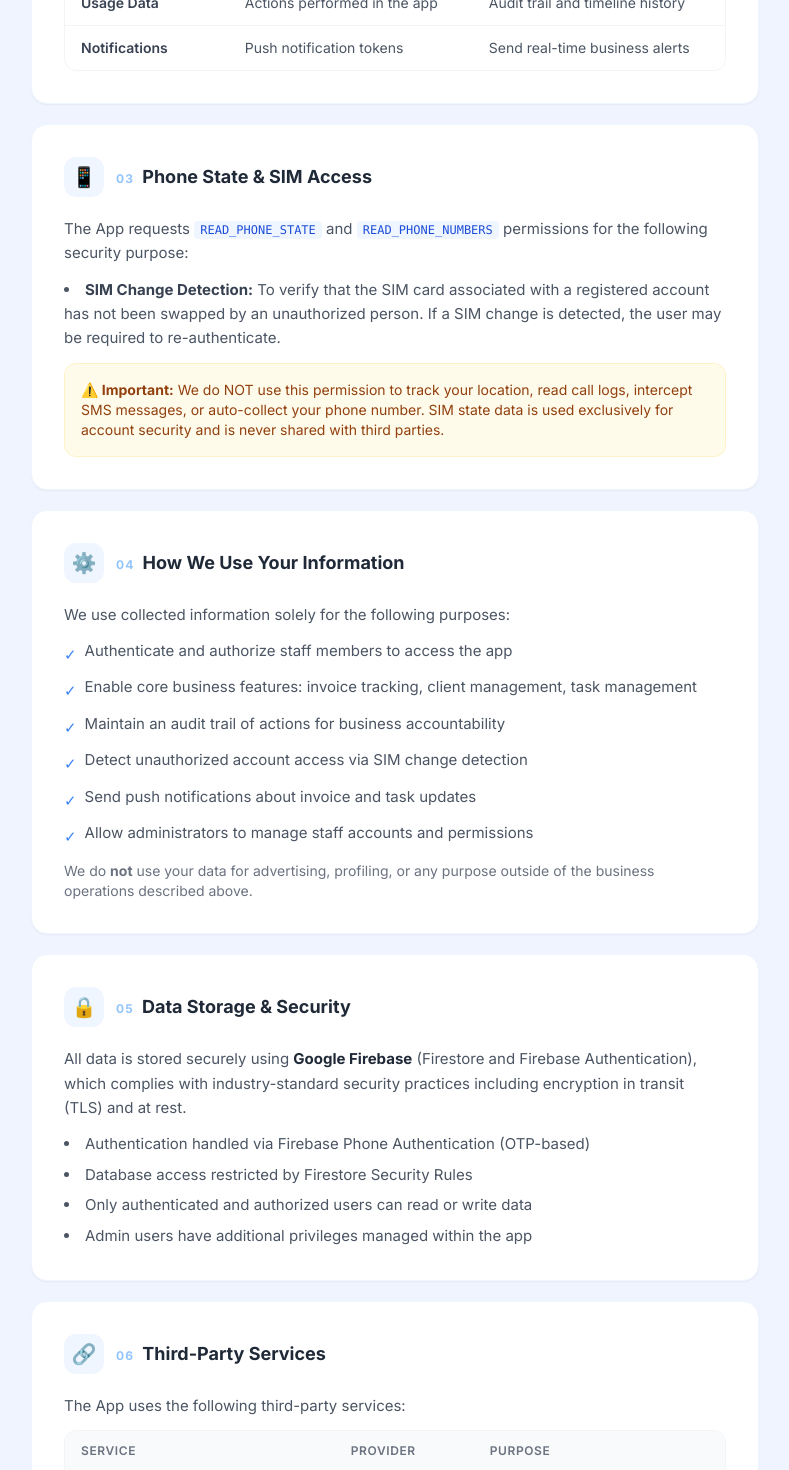
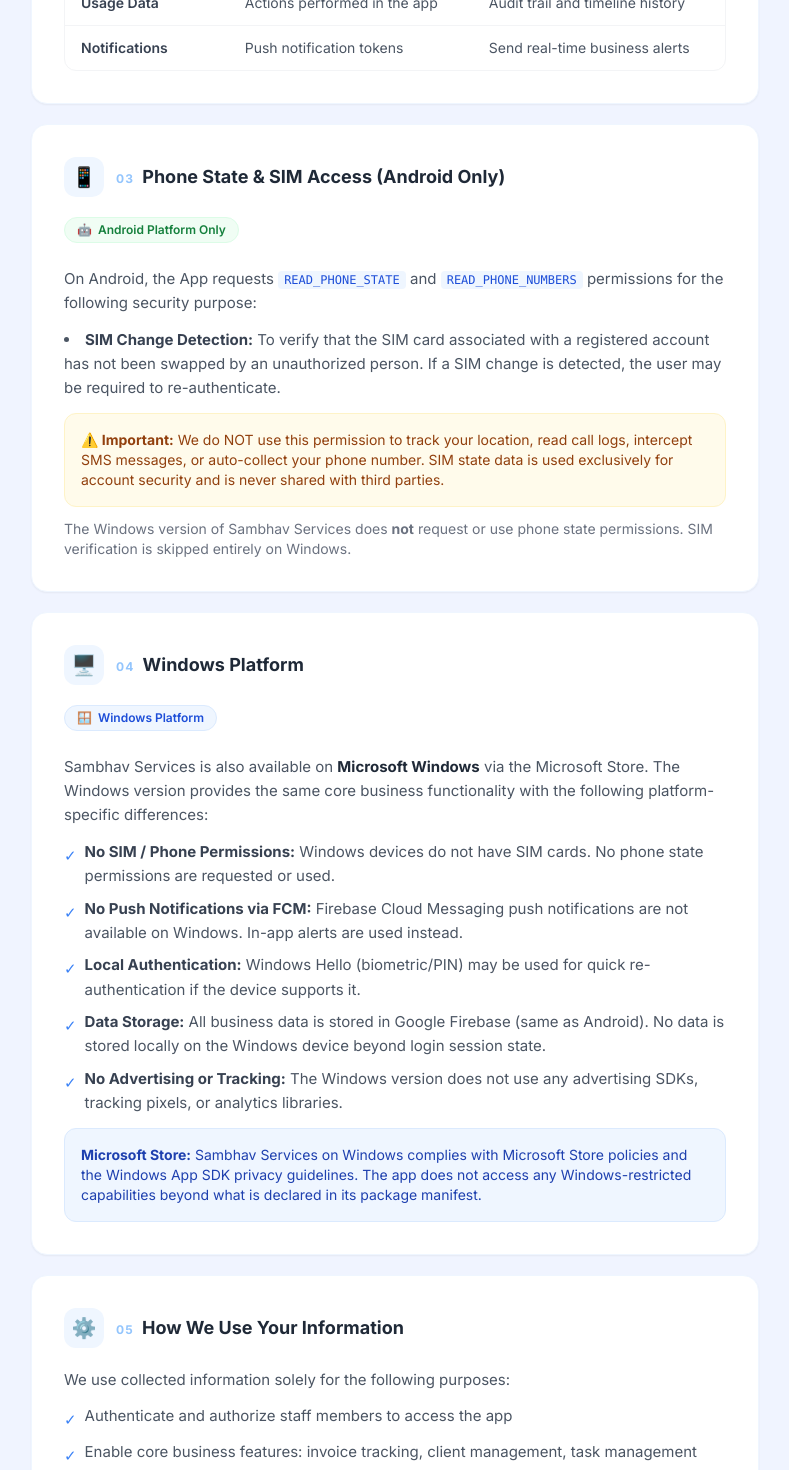
Before and after one commit to LakshyaBadjatya/Sambhav-Services, a Next.js app: page / in a window 1280 px wide. Shown: the part 1330-2800 px from the top of the page, without its empty margins (245-1034 px from the left). Built offline with nearby package versions, Linux system fonts and the light colour scheme.

Commit message:
Major Update In SITE

```diff
--- a/app/page.tsx
+++ b/app/page.tsx
@@ -95,8 +95,9 @@ export default function PrivacyPolicy() {
           >
             {[
               { label: "Developer", value: "Shailendra Badjatya" },
+              { label: "Platforms", value: "Android · Windows" },
               { label: "Effective Date", value: "March 19, 2025" },
-              { label: "Last Updated", value: "March 19, 2025" },
+              { label: "Last Updated", value: "March 19, 2026" },
             ].map((item) => (
               <div
                 key={item.label}
@@ -176,9 +177,12 @@ export default function PrivacyPolicy() {
 
         {/* 3. Phone State */}
         <AnimatedSection delay={0.1}>
-          <SectionCard icon="📱" number={3} title="Phone State & SIM Access">
+          <SectionCard icon="📱" number={3} title="Phone State & SIM Access (Android Only)">
+            <div className="inline-flex items-center gap-1.5 bg-green-50 border border-green-100 text-green-700 text-xs font-semibold px-3 py-1 rounded-full mb-3">
+              <span>🤖</span> Android Platform Only
+            </div>
             <p>
-              The App requests <code className="bg-blue-50 text-blue-700 px-1.5 py-0.5 rounded text-xs font-mono">READ_PHONE_STATE</code> and{" "}
+              On Android, the App requests <code className="bg-blue-50 text-blue-700 px-1.5 py-0.5 rounded text-xs font-mono">READ_PHONE_STATE</code> and{" "}
               <code className="bg-blue-50 text-blue-700 px-1.5 py-0.5 rounded text-xs font-mono">READ_PHONE_NUMBERS</code> permissions for the following security purpose:
             </p>
             <ul className="list-disc list-inside space-y-1.5 mt-2">
@@ -189,12 +193,51 @@ export default function PrivacyPolicy() {
             <div className="mt-4 bg-amber-50 border border-amber-100 rounded-xl p-4 text-amber-800 text-sm">
               <strong>⚠️ Important:</strong> We do NOT use this permission to track your location, read call logs, intercept SMS messages, or auto-collect your phone number. SIM state data is used exclusively for account security and is never shared with third parties.
             </div>
+            <p className="mt-3 text-sm text-gray-500">
+              The Windows version of Sambhav Services does <strong>not</strong> request or use phone state permissions. SIM verification is skipped entirely on Windows.
+            </p>
           </SectionCard>
         </AnimatedSection>
 
-        {/* 4. How We Use */}
+        {/* 4. Windows Platform */}
         <AnimatedSection delay={0.1}>
-          <SectionCard icon="⚙️" number={4} title="How We Use Your Information">
+          <SectionCard icon="🖥️" number={4} title="Windows Platform">
+            <div className="inline-flex items-center gap-1.5 bg-blue-50 border border-blue-100 text-blue-700 text-xs font-semibold px-3 py-1 rounded-full mb-3">
+              <span>🪟</span> Windows Platform
+            </div>
+            <p>
+              Sambhav Services is also available on <strong className="text-gray-800">Microsoft Windows</strong> via the Microsoft Store. The Windows version provides the same core business functionality with the following platform-specific differences:
+            </p>
+            <ul className="mt-3 space-y-2">
+              {[
+                { title: "No SIM / Phone Permissions", desc: "Windows devices do not have SIM cards. No phone state permissions are requested or used." },
+                { title: "No Push Notifications via FCM", desc: "Firebase Cloud Messaging push notifications are not available on Windows. In-app alerts are used instead." },
+                { title: "Local Authentication", desc: "Windows Hello (biometric/PIN) may be used for quick re-authentication if the device supports it." },
+                { title: "Data Storage", desc: "All business data is stored in Google Firebase (same as Android). No data is stored locally on the Windows device beyond login session state." },
+                { title: "No Advertising or Tracking", desc: "The Windows version does not use any advertising SDKs, tracking pixels, or analytics libraries." },
+              ].map((item, i) => (
+                <motion.li
+                  key={i}
+                  initial={{ opacity: 0, x: -16 }}
+                  whileInView={{ opacity: 1, x: 0 }}
+                  viewport={{ once: true }}
+                  transition={{ delay: i * 0.07 }}
+                  className="flex items-start gap-2"
+                >
+                  <span className="text-blue-500 mt-1 flex-shrink-0">✓</span>
+                  <span><strong className="text-gray-700">{item.title}:</strong> {item.desc}</span>
+                </motion.li>
+              ))}
+            </ul>
+            <div className="mt-4 bg-blue-50 border border-blue-100 rounded-xl p-4 text-blue-800 text-sm">
+              <strong>Microsoft Store:</strong> Sambhav Services on Windows complies with Microsoft Store policies and the Windows App SDK privacy guidelines. The app does not access any Windows-restricted capabilities beyond what is declared in its package manifest.
+            </div>
+          </SectionCard>
+        </AnimatedSection>
+
+        {/* 5. How We Use */}
+        <AnimatedSection delay={0.1}>
+          <SectionCard icon="⚙️" number={5} title="How We Use Your Information">
             <p>We use collected information solely for the following purposes:</p>
             <ul className="mt-2 space-y-2">
               {[
@@ -224,9 +267,9 @@ export default function PrivacyPolicy() {
           </SectionCard>
         </AnimatedSection>
 
-        {/* 5. Data Storage */}
+        {/* 6. Data Storage */}
         <AnimatedSection delay={0.1}>
-          <SectionCard icon="🔒" number={5} title="Data Storage & Security">
+          <SectionCard icon="🔒" number={6} title="Data Storage & Security">
             <p>
               All data is stored securely using <strong className="text-gray-800">Google Firebase</strong> (Firestore and Firebase Authentication), which complies with industry-standard security practices including encryption in transit (TLS) and at rest.
             </p>
@@ -239,9 +282,9 @@ export default function PrivacyPolicy() {
           </SectionCard>
         </AnimatedSection>
 
-        {/* 6. Third Party */}
+        {/* 7. Third Party */}
         <AnimatedSection delay={0.1}>
-          <SectionCard icon="🔗" number={6} title="Third-Party Services">
+          <SectionCard icon="🔗" number={7} title="Third-Party Services">
             <p>The App uses the following third-party services:</p>
             <div className="mt-4 rounded-xl overflow-hidden border border-gray-100">
               <table className="w-full text-sm">
@@ -280,9 +323,9 @@ export default function PrivacyPolicy() {
           </SectionCard>
         </AnimatedSection>
 
-        {/* 7. Data Sharing */}
+        {/* 8. Data Sharing */}
         <AnimatedSection delay={0.1}>
-          <SectionCard icon="🤝" number={7} title="Data Sharing & Disclosure">
+          <SectionCard icon="🤝" number={8} title="Data Sharing & Disclosure">
             <p>We do <strong className="text-gray-800">not</strong> sell, rent, or trade your personal information. We may share data only in these limited circumstances:</p>
             <ul className="mt-2 space-y-1.5 list-disc list-inside">
               <li><strong className="text-gray-700">Within the business:</strong> Staff data is visible to authorized administrators of the same business account</li>
@@ -292,9 +335,9 @@ export default function PrivacyPolicy() {
           </SectionCard>
         </AnimatedSection>
 
-        {/* 8. Data Retention */}
+        {/* 9. Data Retention */}
         <AnimatedSection delay={0.1}>
-          <SectionCard icon="🗓️" number={8} title="Data Retention">
+          <SectionCard icon="🗓️" number={9} title="Data Retention">
             <p>
               Business data (invoices, clients, tasks) is retained for as long as the business account remains active. Staff account data is retained until deleted by an administrator.
             </p>
@@ -304,31 +347,32 @@ export default function PrivacyPolicy() {
           </SectionCard>
         </AnimatedSection>
 
-        {/* 9. Children */}
+        {/* 10. Children */}
         <AnimatedSection delay={0.1}>
-          <SectionCard icon="👶" number={9} title="Children's Privacy">
+          <SectionCard icon="👶" number={10} title="Children's Privacy">
             <p>
               Sambhav Services is a business application intended for adults (18 years and older). We do not knowingly collect any information from children under the age of 13. If we become aware that a child has provided personal information, we will delete it immediately.
             </p>
           </SectionCard>
         </AnimatedSection>
 
-        {/* 10. Your Rights */}
+        {/* 11. Your Rights */}
         <AnimatedSection delay={0.1}>
-          <SectionCard icon="✅" number={10} title="Your Rights">
+          <SectionCard icon="✅" number={11} title="Your Rights">
             <p>As a user of this app, you have the right to:</p>
             <ul className="mt-2 space-y-1.5 list-disc list-inside">
               <li>Request access to the personal data we hold about you</li>
               <li>Request correction of inaccurate data</li>
               <li>Request deletion of your account and associated data</li>
               <li>Withdraw consent for phone state access via Android app permissions settings</li>
+              <li>On Windows, uninstall the app at any time to stop all local data access</li>
             </ul>
           </SectionCard>
         </AnimatedSection>
 
-        {/* 11. Changes */}
+        {/* 12. Changes */}
         <AnimatedSection delay={0.1}>
-          <SectionCard icon="🔄" number={11} title="Changes to This Policy">
+          <SectionCard icon="🔄" number={12} title="Changes to This Policy">
             <p>
               We may update this Privacy Policy from time to time. When we do, we will update the &ldquo;Last Updated&rdquo; date at the top of this page. Continued use of the app after changes constitutes acceptance of the updated policy.
             </p>
@@ -338,9 +382,9 @@ export default function PrivacyPolicy() {
           </SectionCard>
         </AnimatedSection>
 
-        {/* 12. Contact */}
+        {/* 13. Contact */}
         <AnimatedSection delay={0.1}>
-          <SectionCard icon="📬" number={12} title="Contact Us">
+          <SectionCard icon="📬" number={13} title="Contact Us">
             <p>If you have any questions, concerns, or requests regarding this Privacy Policy, please contact us:</p>
             <motion.div
               whileHover={{ scale: 1.02 }}
```
